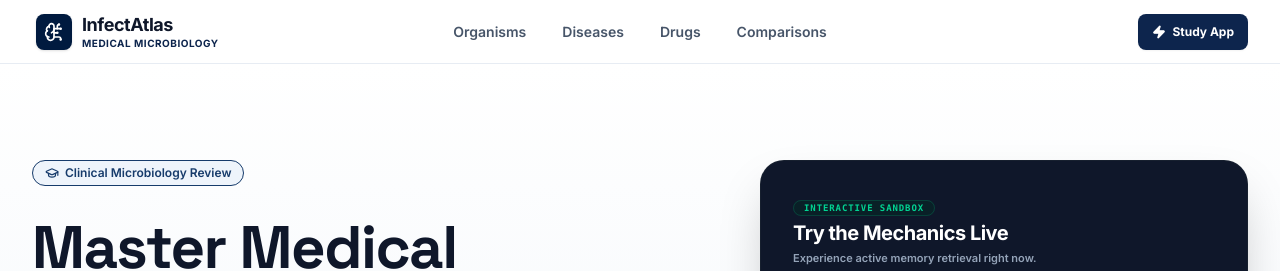
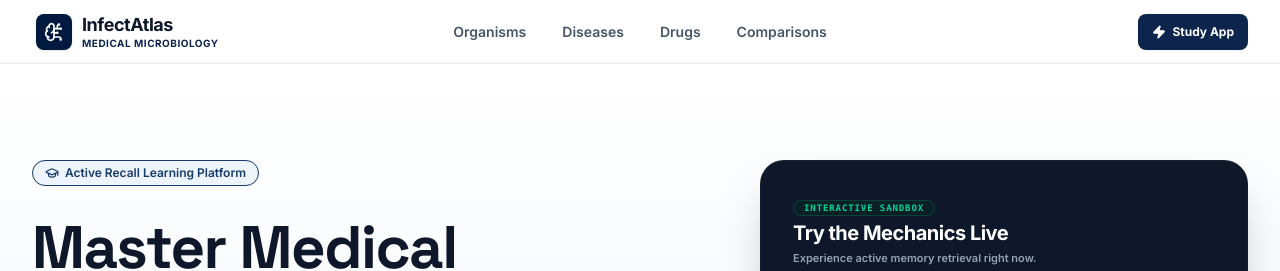
Before and after one commit to infectatlas/infectatlas-dev, a React (Vite) app: page / in a window 1280 px wide. Shown: the top 271 px of the page. Built offline with nearby package versions, Linux system fonts and the light colour scheme.

Commit message:
feat: update hero tag to Active Recall Learning Platform

```diff
--- a/src/components/MarketingLandingPage.tsx
+++ b/src/components/MarketingLandingPage.tsx
@@ -302,7 +302,7 @@ export default function MarketingLandingPage() {
               {/* Category Highlight Pill */}
               <div className="inline-flex items-center gap-1.5 px-3 py-1 rounded-full text-xs font-semibold bg-indigo-50 text-indigo-700 border border-indigo-155" id="hero-tag">
                 <GraduationCap className="h-3.5 w-3.5" />
-                <span>Clinical Microbiology Review</span>
+                <span>Active Recall Learning Platform</span>
               </div>
 
               {/* Title */}
```
